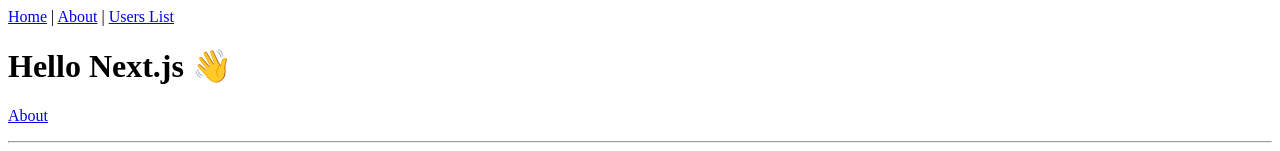
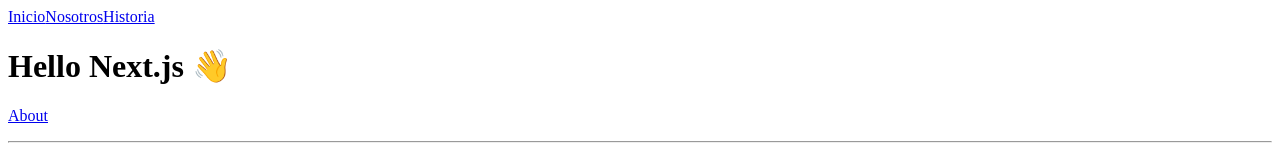
Before and after one commit to erickArita/litle-coffe, a Next.js app: page / in a window 1280 px wide. Shown: the top 151 px of the page. Built offline with nearby package versions, Linux system fonts and the light colour scheme.

Commit message:
init proyect

```diff
--- a/components/Layout/index.tsx
+++ b/components/Layout/index.tsx
@@ -1,5 +1,4 @@
 import { ReactNode } from 'react'
-import Link from 'next/link'
 import Head from 'next/head'
 import Navbar from '../Navbar'
 import Footer from '../Footer'
@@ -16,6 +15,7 @@
         <title>{title}</title>
         <meta charSet="utf-8" />
         <meta name="viewport" content="initial-scale=1.0, width=device-width" />
+        <link rel="icon" href="/logo.jpg"/>
       </Head>
       <header>
         <Navbar />
--- a/components/Navbar/index.tsx
+++ b/components/Navbar/index.tsx
@@ -1,20 +1,20 @@
 import Link from "next/link";
 
 export default function Navbar() {
-    return(
-        <nav>
-          <Link href="/">
-            Home
-          </Link>{' '}
-        |{' '}
-          <Link href="/about">
-            About
-          </Link>{' '}
-        |{' '}
-          <Link href="/users">
-            Users List
-          </Link>{' '}
-        </nav>
-    )
+  return (
+    <>
+      <nav>
+        <Link href="/">
+          Inicio
+        </Link>
+        <Link href="/nosotros">
+          Nosotros
+        </Link>
+        <Link href="/historia">
+          Historia
+        </Link>
+      </nav>
 
+    </>
+  )
 }
--- a/pages/index.tsx
+++ b/pages/index.tsx
@@ -3,11 +3,11 @@
 
 function IndexPage() {
   return (
-    <Layout>
+    <Layout title='Litle Coffee'>
       <h1>Hello Next.js 👋</h1>
       <p>
-        <Link href="/about">
-          <a>About</a>
+        <Link href="/nosotros">
+          About
         </Link>
       </p>
     </Layout>
--- a/pages/about/index.tsx
+++ b/pages/nosotros/index.tsx
@@ -2,6 +2,7 @@
 import Layout from '../../components/Layout'
 
 function AboutPage() {
+
   return (
     <Layout>
       <h1>About</h1>
```
Also changed, not shown: components/Footer/index.tsx (line endings or trailing spaces), public/logo.png (added), 1 other file (tests, documents, lock files or other folders).
